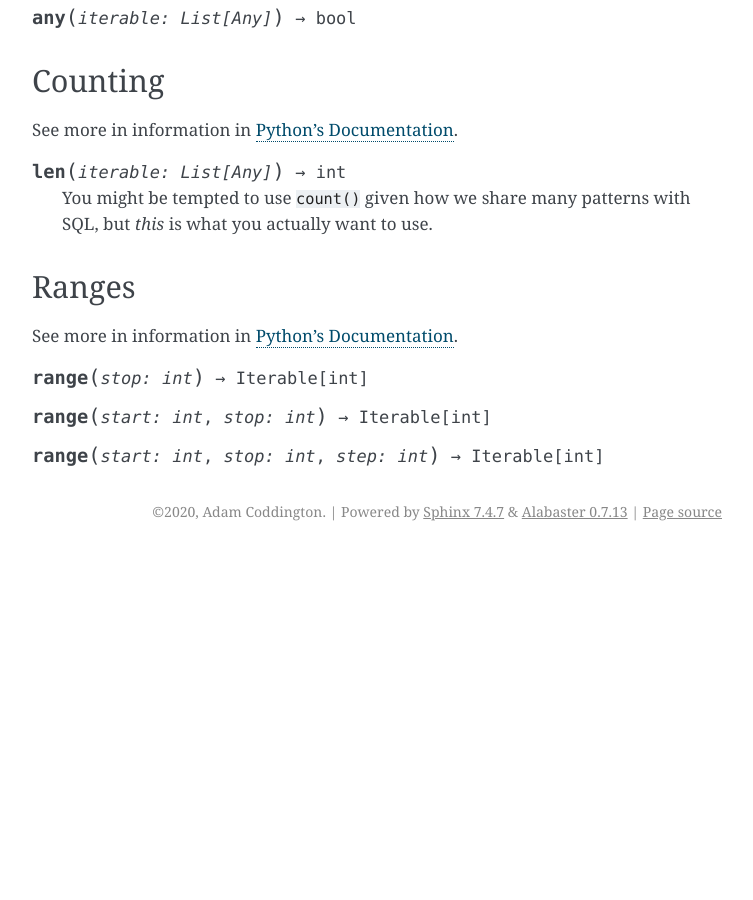
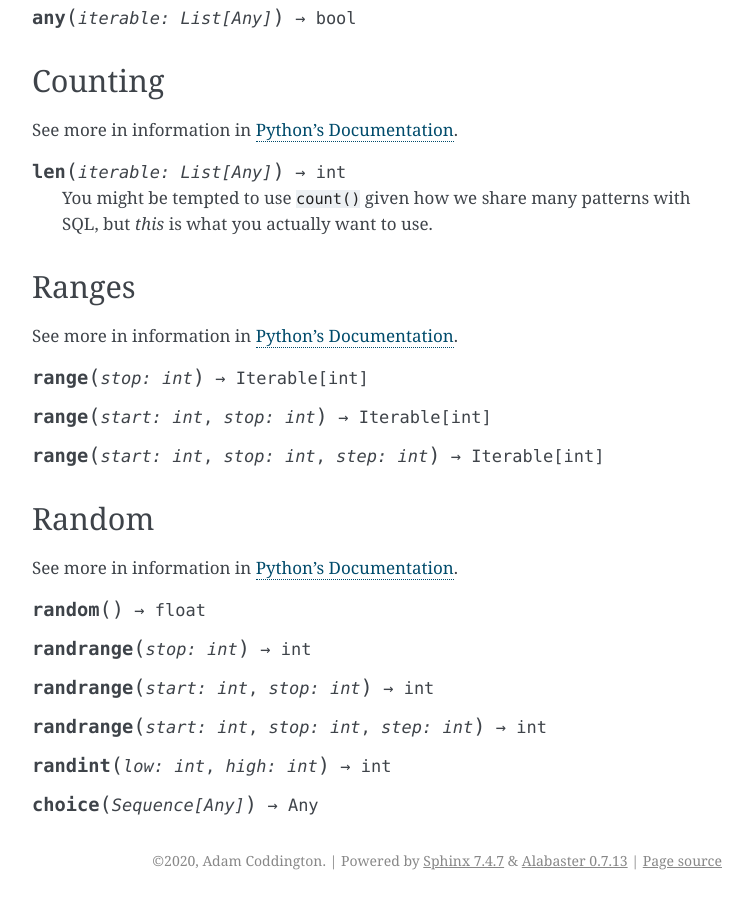
Before and after one commit to coddingtonbear/jira-select, a Sphinx documentation site: the page built from docs/functions.rst, in a window 1280 px wide and 900 px high, scrolled down 4159 px. Shown: the whole window, without its empty margins (388-1141 px from the left). Built offline with Sphinx 7.4.7, drawn with Linux system fonts in a browser that asks for light colours; before the commit the page ends 4710 px from its top, so only the background shows below that; some of the changed text lies outside the part shown.

Commit message:
Adding support for misc random functions.

```diff
--- a/docs/functions.rst
+++ b/docs/functions.rst
@@ -223,3 +223,18 @@ See more in information in `Python's Documentation <https://docs.python.org/3/li
 .. py:function:: range(stop: int) -> Iterable[int]
 .. py:function:: range(start: int, stop: int) -> Iterable[int]
 .. py:function:: range(start: int, stop: int, step: int) -> Iterable[int]
+
+Random
+------
+
+See more in information in `Python's Documentation <https://docs.python.org/3/library/random.html>`_.
+
+.. py:function:: random() -> float
+
+.. py:function:: randrange(stop: int) -> int
+.. py:function:: randrange(start: int, stop: int) -> int
+.. py:function:: randrange(start: int, stop: int, step: int) -> int
+
+.. py:function:: randint(low: int, high: int) -> int
+
+.. py:function:: choice(Sequence[Any]) -> Any
```
Also changed, not shown: 1 other file.
